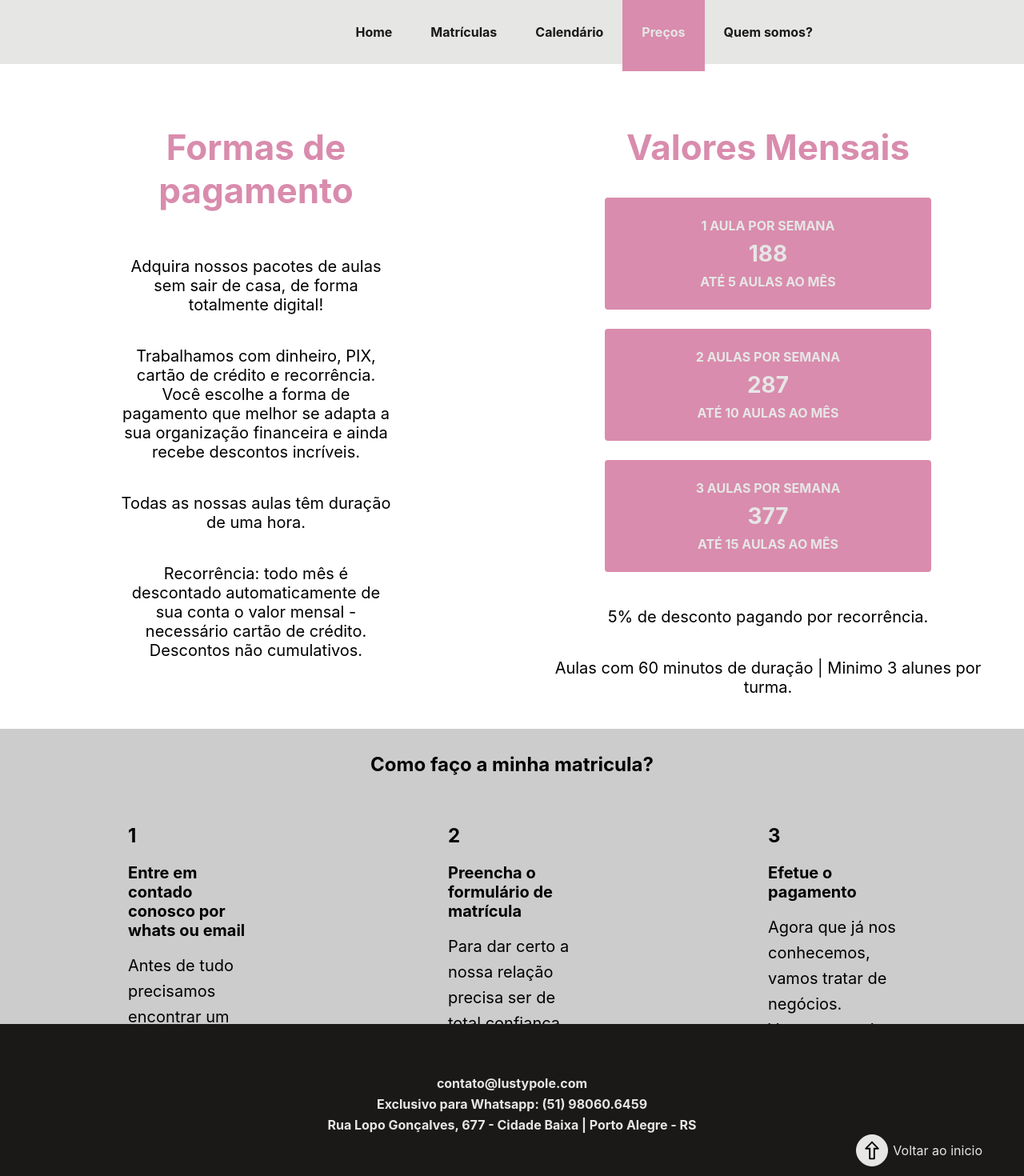
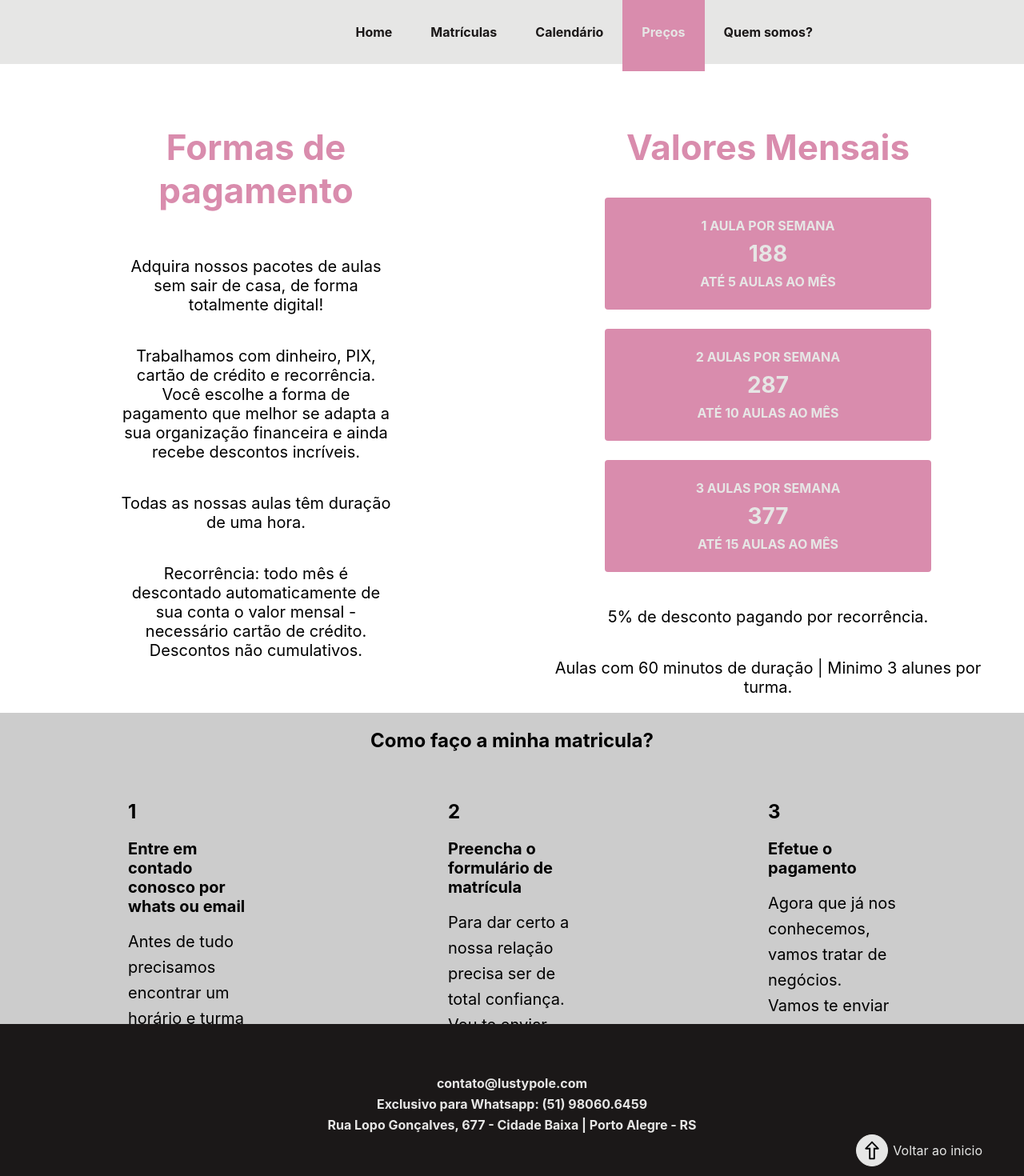
Before and after one commit to BlueishCupcake/LustyPole, a React (Create React App) app: page /precos in a window 1280 px wide. Shown: the top 1470 px of the page at 80% size. Built offline with nearby package versions, Linux system fonts and the light colour scheme.

Commit message:
deleting fixed height of card

```diff
--- a/src/components/paymentInfo/style.ts
+++ b/src/components/paymentInfo/style.ts
@@ -70,7 +70,6 @@ export const CardsWrapper = styled.div`
 `;
 
 export const InfoCard = styled.div`
-  height: 240px;
   margin: 20px 80px;
 `;
 
```
